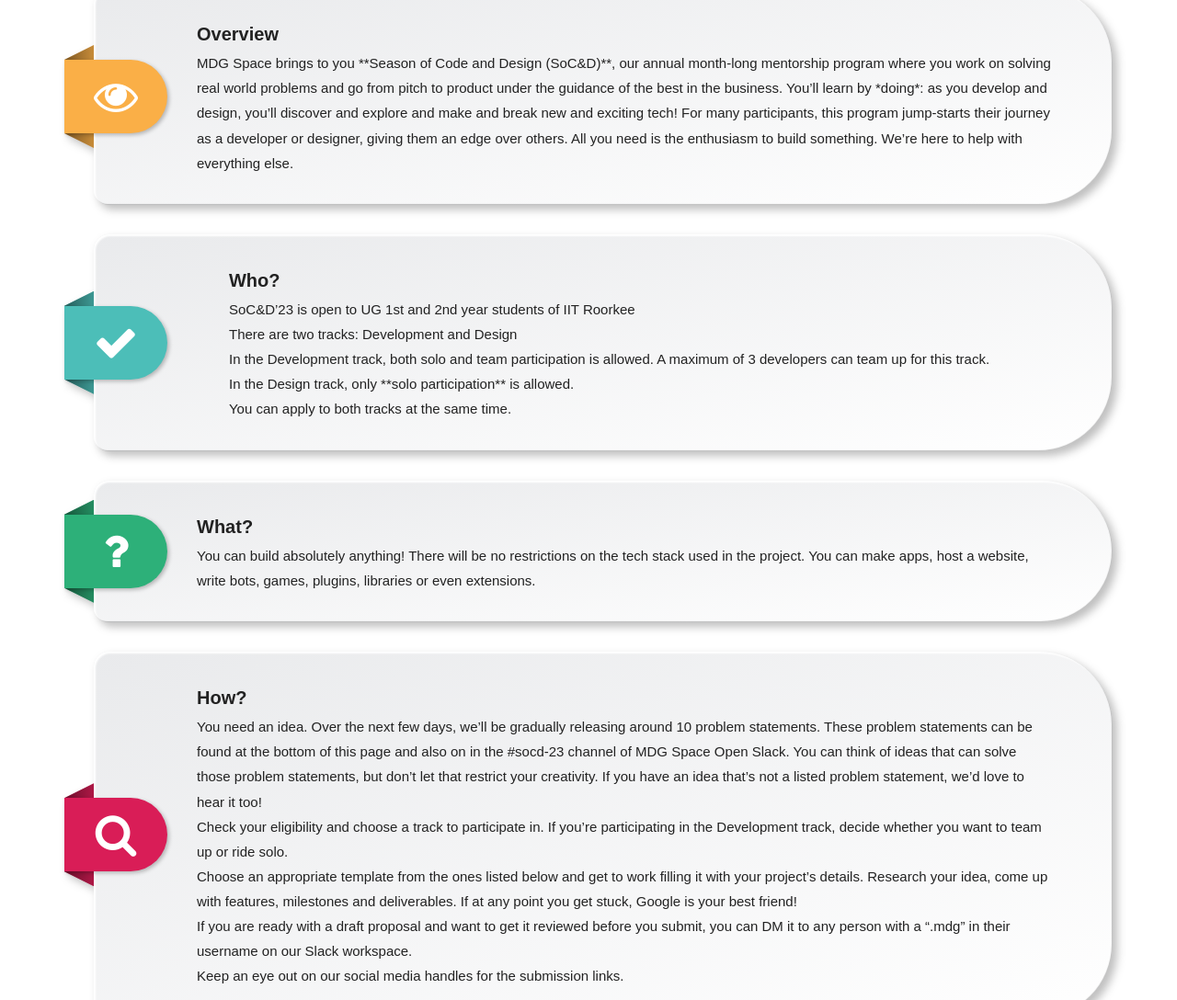
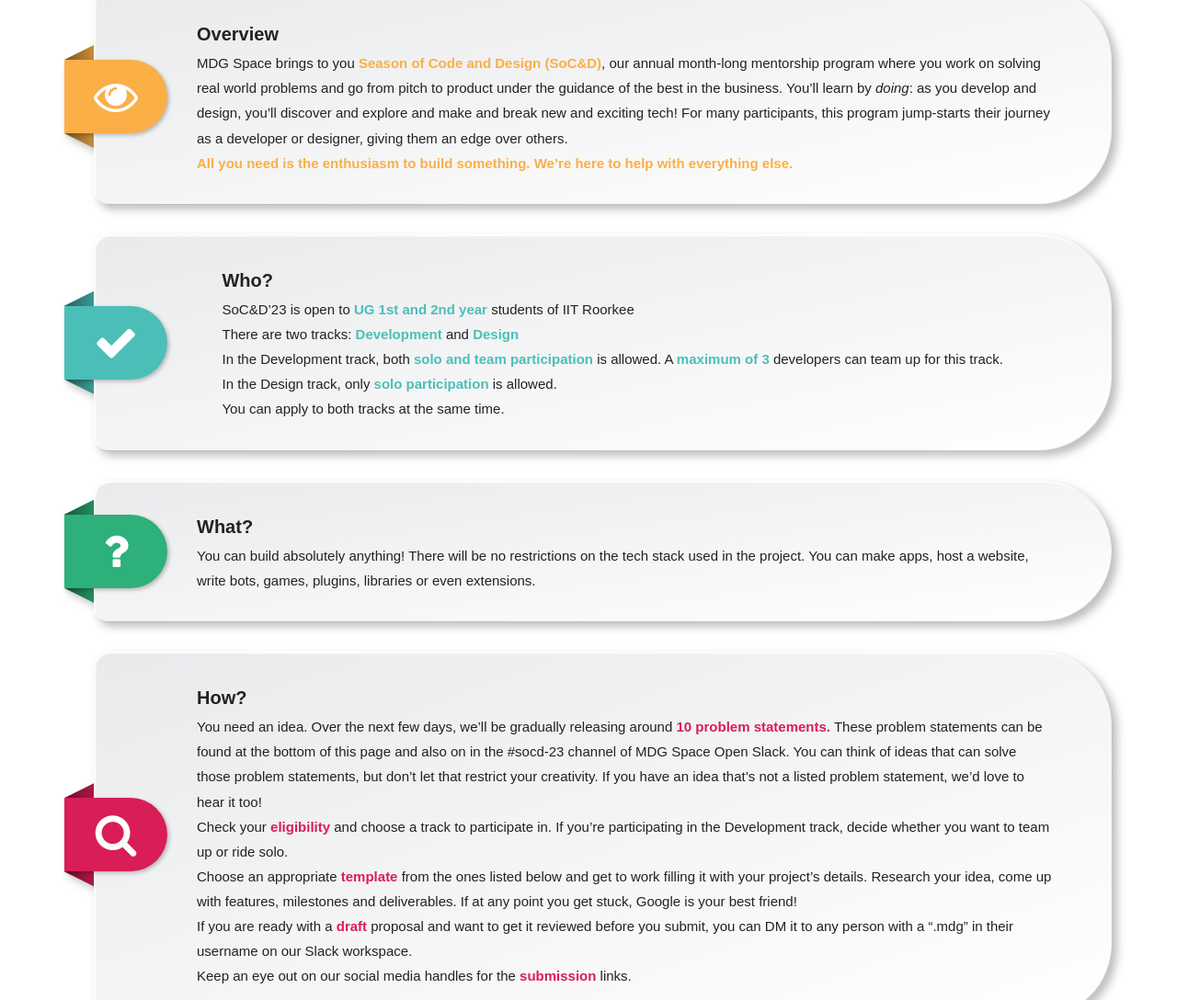
Before and after one commit to Ommanimesh2/SoC_website, a plain HTML site: page index.html in a window 1280 px wide. Shown: the part 995-2083 px from the top of the page at 92% size. Drawn offline with Linux system fonts and the light colour scheme.

Commit message:
add styling

```diff
--- a/css/style.css
+++ b/css/style.css
@@ -987,3 +987,16 @@
 	  }
 
   }
+
+#overview {
+	font-weight: bold;
+	color: #faaf47;
+}
+#who {
+	font-weight: bold;
+	color: #4cbeb8;
+}
+#how {
+	font-weight: bold;
+	color: #d91d57;
+}
--- a/index.html
+++ b/index.html
@@ -103,16 +103,17 @@
                     </div>
                     <div class="title">Overview</div>
                     <div class="descr">
-                      MDG Space brings to you **Season of Code and Design
-                      (SoC&D)**, our annual month-long mentorship program where
+                      MDG Space brings to you <span id="overview">Season of Code and Design
+                      (SoC&D)</span>, our annual month-long mentorship program where
                       you work on solving real world problems and go from pitch
                       to product under the guidance of the best in the business.
-                      You’ll learn by *doing*: as you develop and design, you’ll
+                      You’ll learn by <i>doing</i>: as you develop and design, you’ll
                       discover and explore and make and break new and exciting
                       tech! For many participants, this program jump-starts
                       their journey as a developer or designer, giving them an
-                      edge over others. All you need is the enthusiasm to build
-                      something. We’re here to help with everything else.
+                      edge over others. <br>
+                      <span id="overview">All you need is the enthusiasm to build
+                      something. We’re here to help with everything else.</span>
                     </div>
                   </li>
                   <li style="--accent-color: #4cbeb8">
@@ -123,17 +124,17 @@
                     <div class="descr">
                       <ul>
                         <li>
-                          SoC&D’23 is open to UG 1st and 2nd year students of
+                          SoC&D’23 is open to <span id="who">UG 1st and 2nd year</span> students of
                           IIT Roorkee
                         </li>
-                        <li>There are two tracks: Development and Design</li>
+                        <li>There are two tracks: <span id="who">Development</span> and <span id="who">Design</span></li>
                         <li>
-                          In the Development track, both solo and team
-                          participation is allowed. A maximum of 3 developers
+                          In the Development track, both <span id="who">solo and team
+                          participation</span> is allowed. A <span id="who">maximum of 3</span> developers
                           can team up for this track.
                         </li>
                         <li>
-                          In the Design track, only **solo participation** is
+                          In the Design track, only <span id="who">solo participation</span> is
                           allowed.
                         </li>
                         <li>You can apply to both tracks at the same time.</li>
@@ -163,7 +164,7 @@
                       <ul>
                         <li>
                           You need an idea. Over the next few days, we’ll be
-                          gradually releasing around 10 problem statements.
+                          gradually releasing around <span id="how">10 problem statements.</span>
                           These problem statements can be found at the bottom of
                           this page and also on in the #socd-23 channel of MDG
                           Space Open Slack. You can think of ideas that can
@@ -173,27 +174,27 @@
                           too!
                         </li>
                         <li>
-                          Check your eligibility and choose a track to
+                          Check your <span id="how">eligibility</span> and choose a track to
                           participate in. If you’re participating in the
                           Development track, decide whether you want to team up
                           or ride solo.
                         </li>
                         <li>
-                          Choose an appropriate template from the ones listed
+                          Choose an appropriate <span id="how">template</span> from the ones listed
                           below and get to work filling it with your project’s
                           details. Research your idea, come up with features,
                           milestones and deliverables. If at any point you get
                           stuck, Google is your best friend!
                         </li>
                         <li>
-                          If you are ready with a draft proposal and want to get
+                          If you are ready with a <span id="how">draft</span> proposal and want to get
                           it reviewed before you submit, you can DM it to any
                           person with a “.mdg” in their username on our Slack
                           workspace.
                         </li>
                         <li>
                           Keep an eye out on our social media handles for the
-                          submission links.
+                          <span id="how">submission</span> links.
                         </li>
                       </ul>
                     </div>
```
